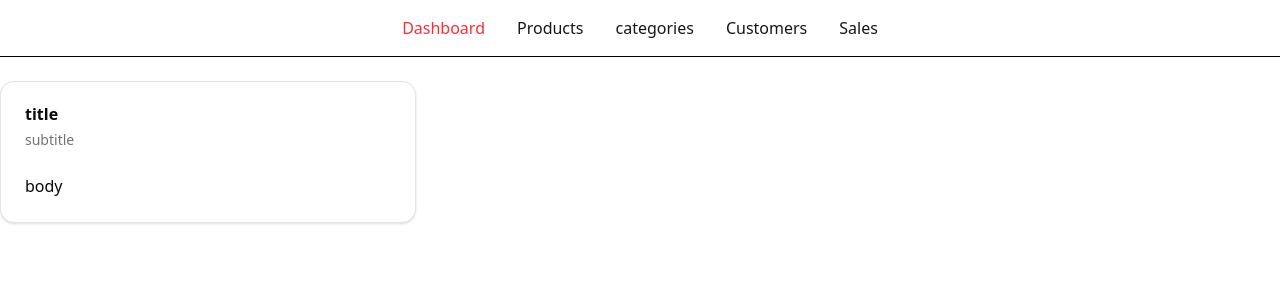
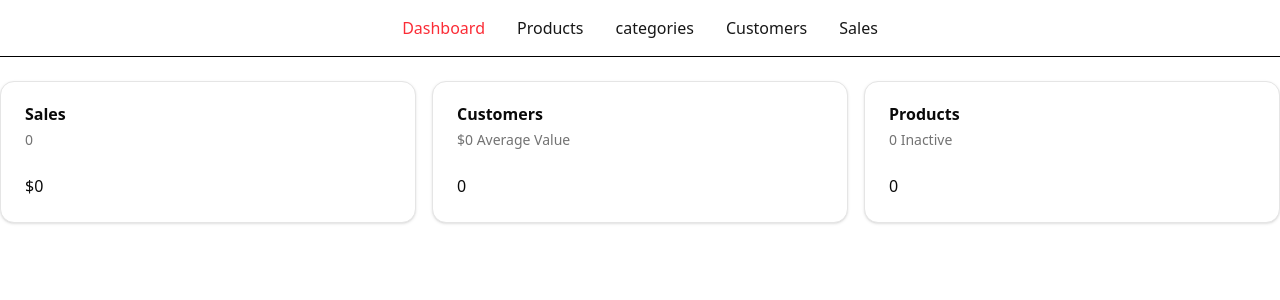
Before and after one commit to yucelsedat/next16-ecommerse-learning-project, a Next.js app: page /admin in a window 1280 px wide. Shown: the top 300 px of the page. Built offline with nearby package versions, Linux system fonts and the light colour scheme; no server answers; the database is empty.

Commit message:
feat(admin): Dashboard card analiz fonksyonlarıyla tamamlandı

```diff
--- a/src/app/admin/layout.tsx
+++ b/src/app/admin/layout.tsx
@@ -8,7 +8,7 @@ export default function AdminLayout({
 }>) {
 
   return (
-    <>
+    <div className='min-h-screen box-border'>
       <Nav>
         <NavLink href={'/admin'}>Dashboard</NavLink>
         <NavLink href={'/admin/products'}>Products</NavLink>
@@ -16,7 +16,7 @@ export default function AdminLayout({
         <NavLink href={'/admin/users'}>Customers</NavLink>
         <NavLink href={'/admin/orders'}>Sales</NavLink>
       </Nav>
-      <div className='container my-6'>{children}</div>
-    </>
+      <div className='container my-6 mx-auto'>{children}</div>
+    </div>
   )
 }
--- a/src/app/admin/page.tsx
+++ b/src/app/admin/page.tsx
@@ -5,11 +5,73 @@ import {
   CardHeader,
   CardTitle,
 } from "@/components/ui/card"
+import { formatCurrency, formatNumber } from "@/lib/formatters"
+import prisma from "@/lib/prisma"
 
-export default function AdminDashboard() {
+
+async function getSalesData() {
+  const data = await prisma.order.aggregate({
+    _sum: { pricePaidInCents: true},
+    _count: true,
+  })
+
+  return ({
+    amount: (data._sum.pricePaidInCents || 0) /100,
+    numberOfSales: data._count
+  })
+}
+
+async function getUserData() {
+  const [ userCount, orderData ] = await Promise.all([
+    prisma.user.count(),
+    prisma.order.aggregate({
+      _sum: { pricePaidInCents: true }
+    })
+  ])
+
+  return ({
+    userCount,
+    averageValuePerUser: userCount === 0? 0: (orderData._sum.pricePaidInCents || 0) /userCount/100
+  })
+}
+
+async function getProductData() {
+  const [activeCount, inactiveCount ] = await Promise.all([
+    prisma.product.count({ where: {isAvailableForPurchase: true}}),
+    prisma.product.count({ where: {isAvailableForPurchase: false}})
+  ])
+
+  return {
+    activeCount,
+    inactiveCount
+  }
+}
+
+export default async function AdminDashboard() {
+
+  const [salesData, userData, productData ] = await Promise.all([
+    getSalesData(),
+    getUserData(),
+    getProductData(),
+  ])
+
   return (
-    <div className="grid grid-cols-1 md:grid-cols-2 lg:grid-cols-3 gap-4">
-      <DashboardCard title="title" subtitle="subtitle" body="body" />
+    <div className="grid grid-flow-row grid-cols-1 md:grid-cols-2 lg:grid-cols-3 gap-4">
+      <DashboardCard
+        title="Sales"
+        subtitle={`${formatNumber(salesData.numberOfSales)}`}
+        body={`${formatCurrency(salesData.amount)}`}
+      />
+      <DashboardCard
+        title="Customers"
+        subtitle={`${formatCurrency(userData.averageValuePerUser)} Average Value`}
+        body={`${formatNumber(userData.userCount)}`}
+      />
+      <DashboardCard
+        title="Products"
+        subtitle={`${formatNumber(productData.activeCount)} Inactive`}
+        body={`${formatNumber(productData.inactiveCount)}`}
+      />
     </div>
   )
 }
@@ -23,7 +85,7 @@ interface DashboardCardProps {
 function DashboardCard({ title, subtitle, body }: DashboardCardProps) {
 
   return (
-  <Card>
+  <Card className="self-start">
     <CardHeader>
       <CardTitle>{title}</CardTitle>
       <CardDescription>{subtitle}</CardDescription>
--- /dev/null
+++ b/src/lib/formatters.ts
@@ -0,0 +1,15 @@
+const CURRENCY_FORMATTER = new Intl.NumberFormat("en-US", {
+  currency: "USD",
+  style: "currency",
+  minimumFractionDigits: 0,
+})
+
+export function formatCurrency(amount: number) {
+  return CURRENCY_FORMATTER.format(amount)
+}
+
+const NUMBER_FORMATTER = new Intl.NumberFormat("en-US")
+
+export function formatNumber(number: number) {
+  return NUMBER_FORMATTER.format(number)
+}
```
